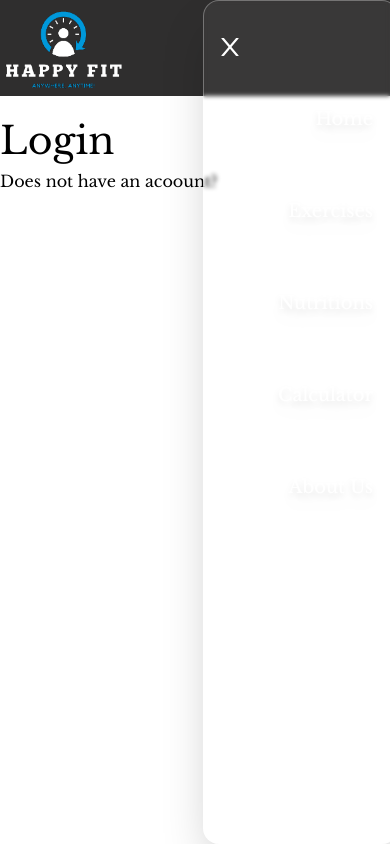
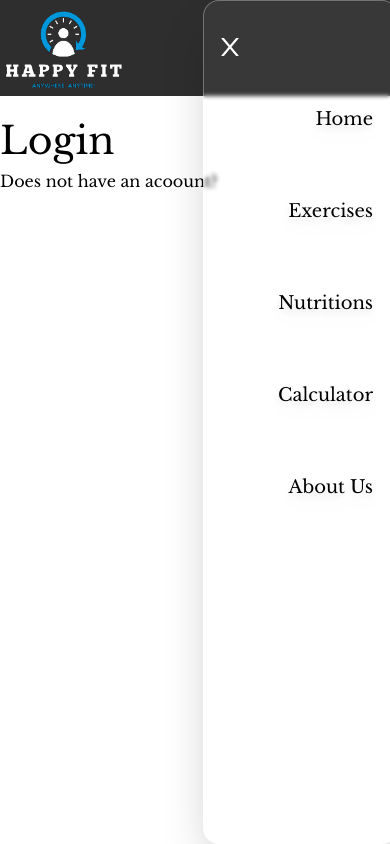
Before and after one commit to jeremy-lee02/SEPM-Project-HappyFit-Website, a React (Create React App) app: page /Login in a window 390 px wide. Both pictures are taken after a click on the icon 372 px from the left and 48 px from the top of the page. Shown: the top 844 px of the page. Built offline with nearby package versions, Linux system fonts and the light colour scheme.

Commit message:
update skeleton folder

```diff
--- a/src/components/Nav/Nav.js
+++ b/src/components/Nav/Nav.js
@@ -10,7 +10,7 @@ import { AiOutlineClose } from 'react-icons/ai';
 const NavBarItems = ({title, classProps}) =>{
 
   return(
-      <li className={`text-white mx-3 cursor-pointer ${classProps} hover:text-blue drop-shadow-lg`}>
+      <li className={`mx-3 cursor-pointer ${classProps} hover:text-blue drop-shadow-lg`}>
           <Link to={`/${title}`} className="hover:drop-shadow-lg">{title}</Link>
       </li>
   )
@@ -48,7 +48,7 @@ function Nav() {
                 <AiOutlineClose fontSize={28} className ="text-white cursor-pointer" onClick={()=>setToggle(false)} />
               </li>
               {['Home' , 'Exercises', 'Nutritions','Calculator', 'About Us' ].map((item, index)=>(
-                      <NavBarItems key = {item+index} title={item} classProps= "my-7 text-lg divide-y pt-2" />
+                      <NavBarItems key = {item+index} title={item} classProps= "my-7 text-lg divide-y pt-2 text-black" />
               ))}
             </ul>
           )}
--- a/src/pages/Exercises/Exercises.js
+++ b/src/pages/Exercises/Exercises.js
@@ -1,7 +1,7 @@
 import React, {useState, useEffect} from 'react'
 import Modal from '../../components/Modal/Modal'
-import Skeleton from '../../components/Skeleton'
-import '../../components/Skeleton.css'
+import Skeleton from '../../components/Skeleton/Skeleton'
+import '../../components/./Skeleton/Skeleton.css'
 
 
 
@@ -41,7 +41,7 @@ function Exercises() {
        <div className="">
         <div className="relative">
           {item.videoURL === ''?
-          <iframe src={require('../../images/giphy.gif')} className='w-full h-full object-cover rounded-lg overflow-y-hidden' alt='' />
+          <iframe src={require('../../images/giphy.gif')} className='w-full h-fit object-cover rounded-lg overflow-y-hidden' alt='' />
           :<iframe src= {item.videoURL} className='w-full object-cover rounded-lg' title= {item.name}/ >
             }
         </div>
@@ -57,7 +57,7 @@ function Exercises() {
       <Skeleton />
       </div>
       <div className=''>
-        <Modal showModal={showModal} setShowModal = {setShowModal} img = {modalData.videoURL === ''? 'https://links.papareact.com/5j2': modalData.videoURL} title = {modalData.name} tech = {modalData.tip} title1={'Exercise Techniques:'} />
+        <Modal showModal={showModal} setShowModal = {setShowModal} img = {modalData.videoURL === ''? require('../../images/giphy.gif'): modalData.videoURL} title = {modalData.name} tech = {modalData.tip} title1={'Exercise Techniques:'} />
       </div>
       </div>
 )}
--- a/src/pages/Nutritions.js
+++ b/src/pages/Nutritions.js
@@ -1,8 +1,8 @@
 import React, {useState} from 'react'
 import Modal from '../components/Modal/Modal'
-import Skeleton from '../components/Skeleton'
+import Skeleton from '../components/Skeleton/Skeleton'
 import Dummy_Data from '../pages/data.json'
-import '../components/Skeleton.css'
+import '../components/Skeleton/Skeleton.css'
 
 
 function Nutritions() {
```
Also changed, not shown: src/components/Skeleton/Skeleton.css (renamed from src/components/Skeleton.css), src/components/Skeleton/Skeleton.js (renamed from src/components/Skeleton.js).
